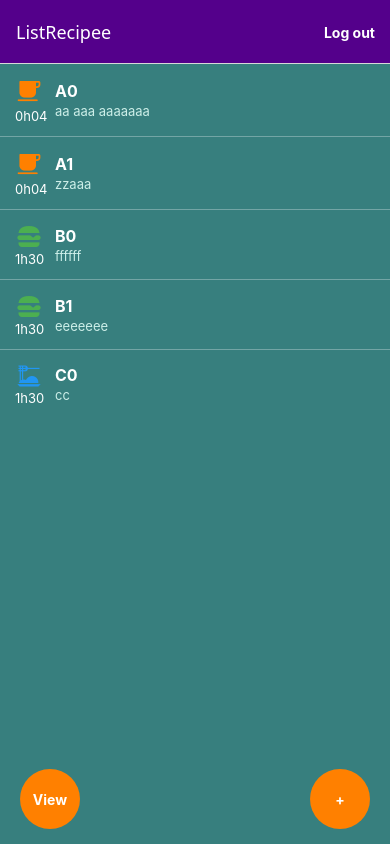
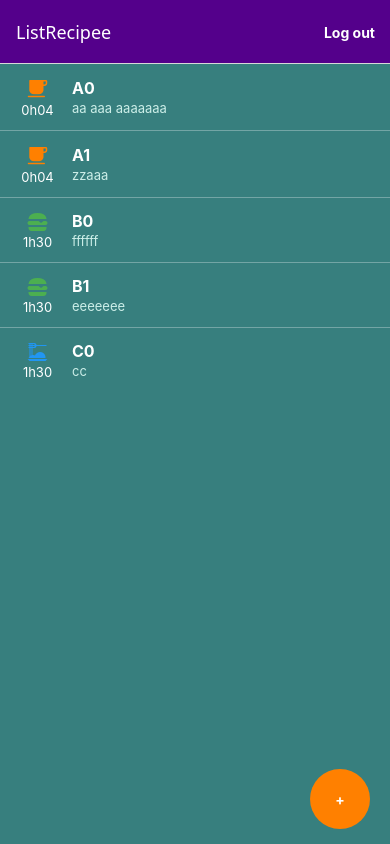
Before and after one commit to Alexlegamer427/Recipeasy, a React Native app: screen /ListRecipee in a window 390 px wide. Built offline with nearby package versions, Linux system fonts and the light colour scheme.

Commit message:
separated list into a component + add spacing to list

```diff
--- /dev/null
+++ b/components/RecipeeItem.js
@@ -0,0 +1,50 @@
+import { View, Text, Pressable } from 'react-native';
+import { styles } from '../styles/styles.js';
+import { Ionicons, MaterialCommunityIcons ,MaterialIcons} from '@expo/vector-icons';
+const breakfastColor = '#ff8000';
+const lunchColor = '#4caf50';
+const dinnerColor = '#2196f3';
+
+const categoryIcons = {
+    1: { lib: Ionicons, name: 'cafe' },
+    2: { lib: MaterialCommunityIcons, name: 'hamburger' },
+    3: { lib: MaterialIcons, name: 'dinner-dining' },
+};
+
+const formatDuration = (hours, minutes) => {
+    const paddedMinutes = minutes.toString().padStart(2, '0');
+    return `${hours}h${paddedMinutes}`;
+};
+
+export default function RecipeItem({ recipe, onPress }) {
+    const iconName = categoryIcons[recipe.category].name;
+    const IconComponent = categoryIcons[recipe.category].lib;
+
+    return (
+        <Pressable
+            onPress={onPress}
+            style={({ pressed }) => [
+                styles.recipeItem,
+                { opacity: pressed ? 0.6 : 1 }
+            ]}
+        >
+            <View style={styles.recipeIconColumn}>
+                <IconComponent
+                    name={iconName}
+                    size={24}
+                    color={recipe.category === 1 ? breakfastColor : recipe.category === 2 ? lunchColor : dinnerColor}
+                />
+                <Text style={styles.recipeDuration}>
+                    {formatDuration(recipe.durationHours, recipe.durationMinutes)}
+                </Text>
+            </View>
+
+            <View style={styles.recipeItemText}>
+                <Text style={styles.recipeName} numberOfLines={1}>{recipe.name}</Text>
+                <Text style={styles.recipeDescription} numberOfLines={1}>
+                    {recipe.description}
+                </Text>
+            </View>
+        </Pressable>
+    );
+}
--- a/pages/ListRecipee.js
+++ b/pages/ListRecipee.js
@@ -2,26 +2,11 @@
   import {  View, TouchableHighlight, Text, FlatList,Pressable  } from 'react-native';
   import { useFocusEffect } from '@react-navigation/native';
   import {styles} from '../styles/styles.js'
-  import { Ionicons, MaterialCommunityIcons ,MaterialIcons} from '@expo/vector-icons';
+  import RecipeItem from '../components/RecipeeItem.js';
 
   export default function ListRecipee({navigation,route}) {
 
     const TextColor = '#FFFFFF';
-    const breakfastColor = '#ff8000';
-    const dinnerColor = '#2196f3';
-    const lunchColor = '#4caf50';
-
-    const categoryIcons = {
-        1: { lib: Ionicons, name: 'cafe' },
-        2: { lib: MaterialCommunityIcons, name: 'hamburger' },
-        3: { lib: MaterialIcons, name: 'dinner-dining' },
-    };
-
-    const formatDuration = (hours, minutes) => {
-        const paddedMinutes = minutes.toString().padStart(2, '0');
-        return `${hours}h${paddedMinutes}`;
-    };
-
 
     const [recipes, setRecipes] = useState([
         { category: 1, name: 'A0', durationHours: 0, durationMinutes: 4, description: 'aa aaa aaaaaaa' },
@@ -57,51 +42,6 @@
         navigation.navigate('FormRecipee');
     };
 
-
-    const renderItem = ({ item }) => {
-        const iconName = categoryIcons[item.category].name;
-        const IconComponent = categoryIcons[item.category].lib;
-
-        return (
-            <Pressable
-                onPress={() => navigation.navigate('FormRecipee', { recipe: item })}
-                style={({ pressed }) => [
-                    styles.recipeItem,
-                    { opacity: pressed ? 0.6 : 1 }
-                ]}
-            >
-                <View>
-
-                    <IconComponent
-                        name={iconName}
-                        size={28}
-                        color={item.category === 1 ? breakfastColor : item.category === 2 ? lunchColor : dinnerColor}
-                        style={styles.iconSpacing }
-                    />
-                    <Text style={styles.recipeDuration}>
-                                {formatDuration(item.durationHours, item.durationMinutes)}
-                    </Text>
-
-                </View>
-
-                <View style={styles.recipeItemText}>
-
-                    <View style={styles.recipeItemHeader}>
-
-                        <Text style={styles.recipeName} numberOfLines={1}>{item.name}</Text>
-
-                    </View>
-
-                    <Text style={styles.recipeDescription} numberOfLines={1}>
-                        {item.description}
-                    </Text>
-
-                </View>
-
-            </Pressable>
-        );
-    };
-
   return (
 
     <View style={styles.centerBox}>
@@ -111,24 +51,23 @@
             <FlatList
                 data={sortedRecipes}
                 keyExtractor={(item, index) => `${item.name}-${index}`}
-                renderItem={renderItem}
+                renderItem={({ item }) => (
+                    <RecipeItem
+                        recipe={item}
+                        onPress={() => navigation.navigate('FormRecipee', { recipe: item })}
+                    />
+                )}
                 ItemSeparatorComponent={() => <View style={styles.separator} />}
                 ListEmptyComponent={() => (
-
-                    <Text style={{ color: TextColor, textAlign: 'center', alignSelf: 'center'}}>
+                    <Text style={{ color: TextColor, textAlign: 'center', marginTop: 20 }}>
                         Aucune recette pour l'instant
                     </Text>
-
                 )}
             />
 
         </View>
 
       <View style={styles.bottomBar}>
-
-          <TouchableHighlight style={styles.roundButton } underlayColor="#cc6600" onPress={handleView}>
-              <Text style={styles.buttonText}>View</Text>
-          </TouchableHighlight>
 
           <TouchableHighlight style={styles.roundButton } underlayColor="#cc6600" onPress={handleAdd}>
               <Text style={styles.buttonText}>+</Text>
--- a/styles/styles.js
+++ b/styles/styles.js
@@ -155,7 +155,7 @@ listContent: {
 },
 bottomBar: {
     flexDirection: 'row',
-    justifyContent: 'space-between',
+    justifyContent: 'flex-end',
     alignItems: 'center',
     width: '100%',
     paddingHorizontal: 20,
@@ -215,6 +215,11 @@ separator: {
 iconSpacing: {
     marginRight: 12,
 },
+recipeIconColumn: {
+    alignItems: 'center',
+    width: 45,
+    marginRight: 12,
+},
 
 
 });
```
